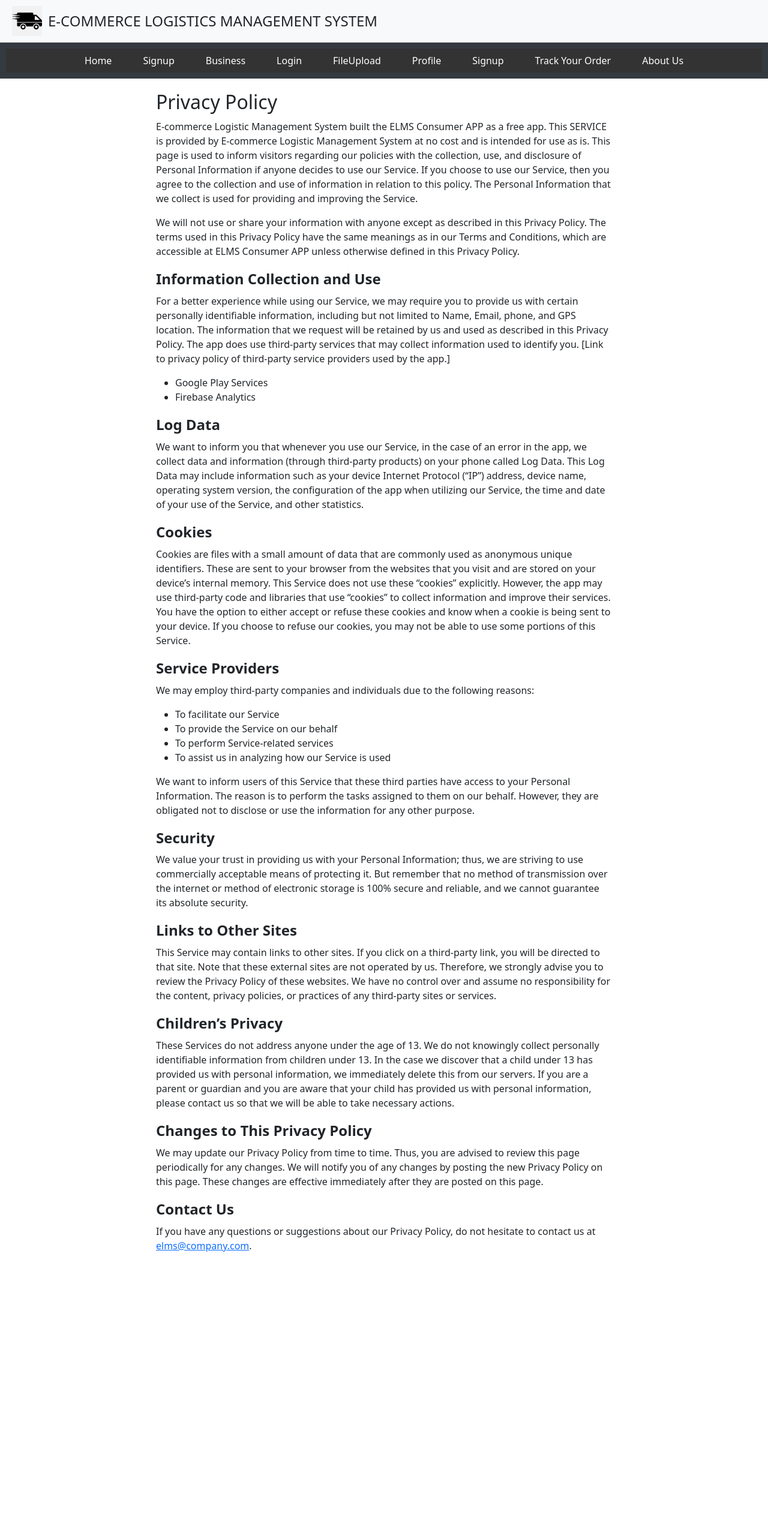
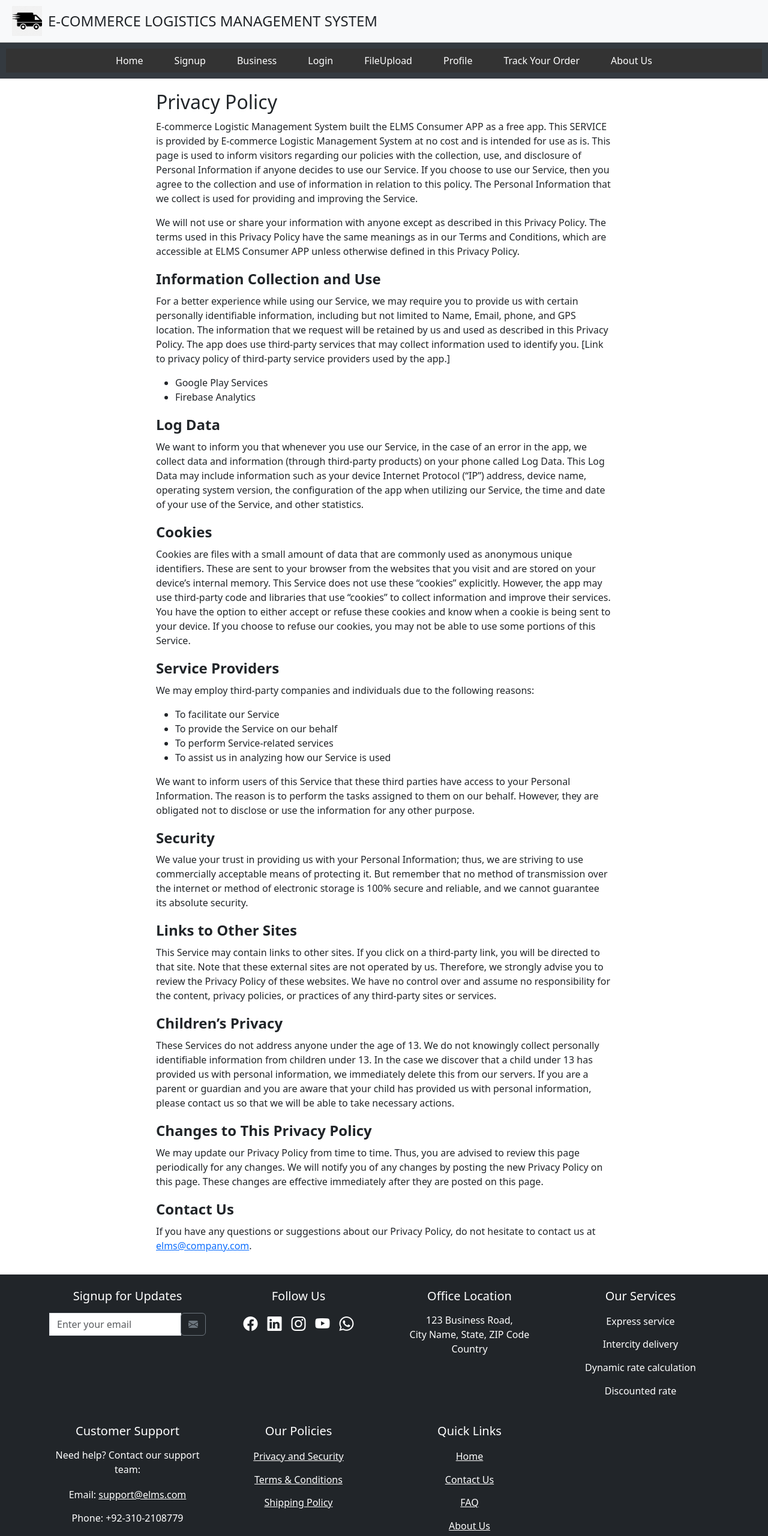
Before and after one commit to mrnisarali110/FYP, a React (Vite) app: page /privacy-security in a window 1280 px wide. Shown: the top 2561 px of the page at 60% size. Before the commit the page ends 2125 px from the top, so only its background shows below. Built offline with nearby package versions, Linux system fonts and the light colour scheme.

Commit message:
called footer in app.jsx

```diff
--- a/src/App.jsx
+++ b/src/App.jsx
@@ -7,17 +7,16 @@ import FileUpload from './FileUpload';
 import TrackingPage from './components/TrackingPage';
 import Faq from './components/Faq';
 import PrivacySecurity from './components/PrivacySecurity';
-import Footer from './components/Footer';
+import Footer from './components/Footer';  // Footer is already imported
 import AboutUs from './components/AboutUs';
 import ContactUs from './components/ContactUs';
-//import ManualForm from './components/ManualForm';
 import ShippingPolicy from './components/ShippingPolicy';
 import Profile from './components/Profile';
 import Business from './components/Business';
 import Home from './components/Home';
 
 import './App.css';
-import logisticsLogo from './assets/image/logisticsLogo.png'; // Add your logo here
+import logisticsLogo from './assets/image/logisticsLogo.png';  // Add your logo here
 
 function App() {
     return (
@@ -41,12 +40,13 @@ function App() {
                             <li><Link to="/login">Login</Link></li>
                             <li><Link to="/FileUpload">FileUpload</Link></li>
                             <li><Link to="/profile">Profile</Link></li>
-                              <li><Link to="/signup">Signup</Link></li>
                             <li><Link to="/tracking">Track Your Order</Link></li>
                             <li><Link to="/about">About Us</Link></li>
                         </ul>
                     </nav>
                 </header>
+
+                {/* Main content */}
                 <Routes>
                     <Route path="/home" element={<Home />} />
                     <Route path="/signup" element={<Signup />} />
@@ -54,17 +54,16 @@ function App() {
                     <Route path="/profile" element={<Profile />} />
                     <Route path="/login" element={<Login />} />
                     <Route path="/FileUpload" element={<FileUpload />} />
-                    <Route path="/signup" element={<Signup />} />
-          <Route path="/login" element={<Login />} />
-          <Route path="/FileUpload" element={<FileUpload />} />
                     <Route path="/tracking" element={<TrackingPage />} />
                     <Route path="/about" element={<AboutUs />} />
                     <Route path="/faq" element={<Faq />} />
                     <Route path="/ContactUs" element={<ContactUs />} />
-          <Route path="/ReturnRefund" element={<ShippingPolicy/>} />
-
+                    <Route path="/ReturnRefund" element={<ShippingPolicy />} />
                     <Route path="/privacy-security" element={<PrivacySecurity />} />
                 </Routes>
+
+
+                <Footer />
             </div>
         </Router>
     );
```
Lines whose indentation alone changed are shown as unchanged.
